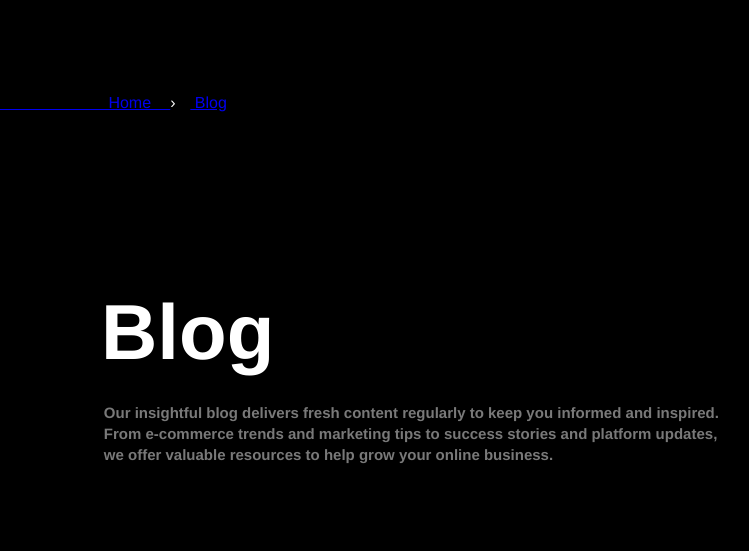
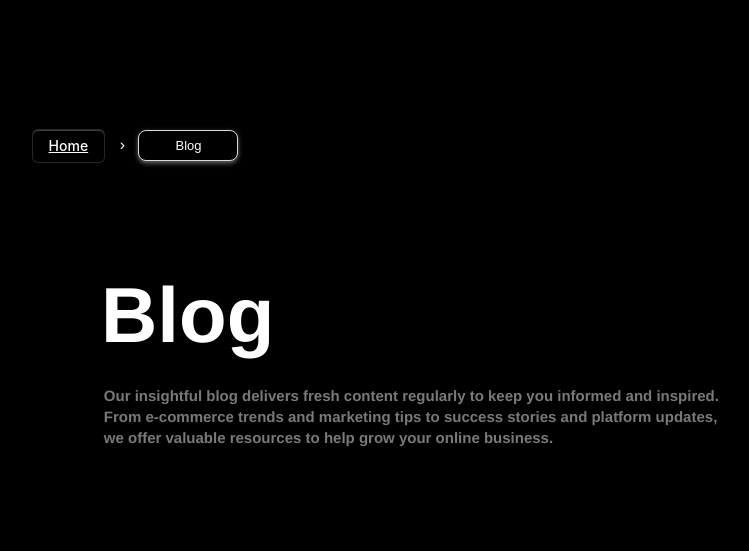
Before and after one commit to 0xFTH6/encode, a plain HTML site: page blog.html in a window 1280 px wide. Shown: the top 551 px of the page, without its empty margins (186-935 px from the left). Drawn offline with Linux system fonts and the light colour scheme.

Commit message:
Update blog.html

```diff
--- a/blog.html
+++ b/blog.html
@@ -66,20 +66,112 @@
   color: #555;
 }
 
+.button-4 {
+  appearance: none;
+  background-color: #000000;
+  border: 1px solid rgba(255, 255, 255, 0.15);
+  border-radius: 6px;
+  box-shadow: rgba(27, 31, 35, 0.04) 0 1px 0, rgba(255, 255, 255, 0.25) 0 1px 0 inset;
+  box-sizing: border-box;
+  color: #ffffff;
+  cursor: pointer;
+  display: inline-block;
+  font-family: -apple-system, system-ui, "Segoe UI", Helvetica, Arial, sans-serif, "Apple Color Emoji", "Segoe UI Emoji";
+  font-size: 14px;
+  font-weight: 500;
+  line-height: 20px;
+  list-style: none;
+  padding: 6px 16px;
+  position: relative;
+  transition: background-color 0.2s cubic-bezier(0.3, 0, 0.5, 1);
+  user-select: none;
+  -webkit-user-select: none;
+  touch-action: manipulation;
+  vertical-align: middle;
+  white-space: nowrap;
+  word-wrap: break-word;
+  margin-left: 17%;
+}
+
+.button-4:hover {
+  background-color: #F3F4F6;
+  text-decoration: none;
+  transition-duration: 0.1s;
+}
+
+.button-4:disabled {
+  background-color: #FAFBFC;
+  border-color: rgba(27, 31, 35, 0.15);
+  color: #959DA5;
+  cursor: default;
+}
+
+.button-4:active {
+  background-color: #EDEFF2;
+  box-shadow: rgba(225, 228, 232, 0.2) 0 1px 0 inset;
+  transition: none 0s;
+}
+
+.button-4:focus {
+  outline: 1px transparent;
+}
+
+.button-4:before {
+  display: none;
+}
+
+.button-4:-webkit-details-marker {
+  display: none;
+}
+
+.button-13 {
+  background-color: #000000;
+  border: 1px solid #d5d9d9;
+  border-radius: 8px;
+  box-shadow: rgba(213, 217, 217, .5) 0 2px 5px 0;
+  box-sizing: border-box;
+  color: #ffffff;
+  cursor: pointer;
+  display: inline-block;
+  font-family: "Amazon Ember",sans-serif;
+  font-size: 13px;
+  line-height: 29px;
+  padding: 0 10px 0 11px;
+  position: relative;
+  text-align: center;
+  text-decoration: none;
+  user-select: none;
+  -webkit-user-select: none;
+  touch-action: manipulation;
+  vertical-align: middle;
+  width: 100px;
+  margin-left: 1%;
+}
+
+.button-13:hover {
+  background-color: #f7fafa;
+}
+
+.button-13:focus {
+  border-color: #008296;
+  box-shadow: rgba(213, 217, 217, .5) 0 2px 5px 0;
+  outline: 0;
+}
 
   </style>
 </head>
 <body>
+   <p>ㅤ</p>
   <h1>ㅤ</h1>
-  <a href="index.html">ㅤㅤㅤㅤㅤㅤㅤㅤㅤㅤㅤㅤㅤㅤㅤㅤㅤㅤㅤㅤHome ㅤ</a>›ㅤ<a href="blog.html"> Blog</a>
-  <h1>ㅤㅤ</h1>
+  <a href="index.html" class="button-4">Home</a>ㅤ›<a href="blog.html" class="button-13">Blog</a>
   <h1>ㅤㅤ</h1>
   <div class="custom-big-text">
   ㅤㅤㅤㅤBlog
   </div>
   <div class="custom-big-text2">
     ㅤㅤㅤㅤㅤㅤㅤㅤㅤㅤㅤㅤㅤㅤㅤㅤㅤㅤㅤㅤㅤOur insightful blog delivers fresh content regularly to keep you informed and inspired. <br>ㅤㅤㅤㅤㅤㅤㅤㅤㅤㅤㅤㅤㅤㅤㅤㅤㅤㅤㅤㅤㅤFrom e-commerce trends and marketing tips to success stories and platform updates, <br>ㅤㅤㅤㅤㅤㅤㅤㅤㅤㅤㅤㅤㅤㅤㅤㅤㅤㅤㅤㅤㅤwe offer valuable resources to help grow your online business.
-    <h1>ㅤ</h1>
+    <p>ㅤ</p>
+    <p>ㅤ</p>
   </div>
   <div class="embed">
     <img src="headerer.jpg" alt="Descripción de la imagen" class="embed-image">
@@ -90,10 +182,5 @@
     </div>
   </div>
   <h1>ㅤ</h1>
-  <h1>ㅤ</h1>
-  <h1>ㅤ</h1>
-  <h1>ㅤ</h1>
-  <h1>ㅤ</h1>
-
 </body>
 </html>
```
